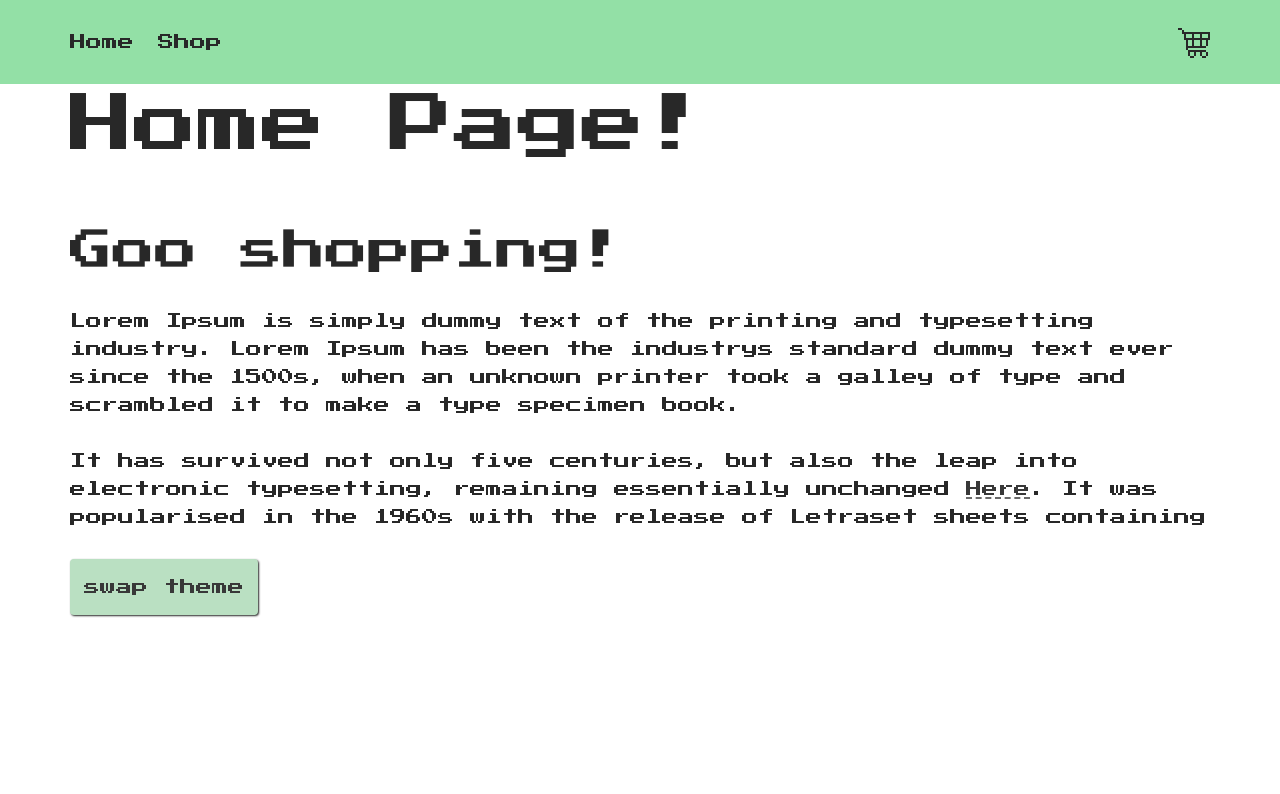
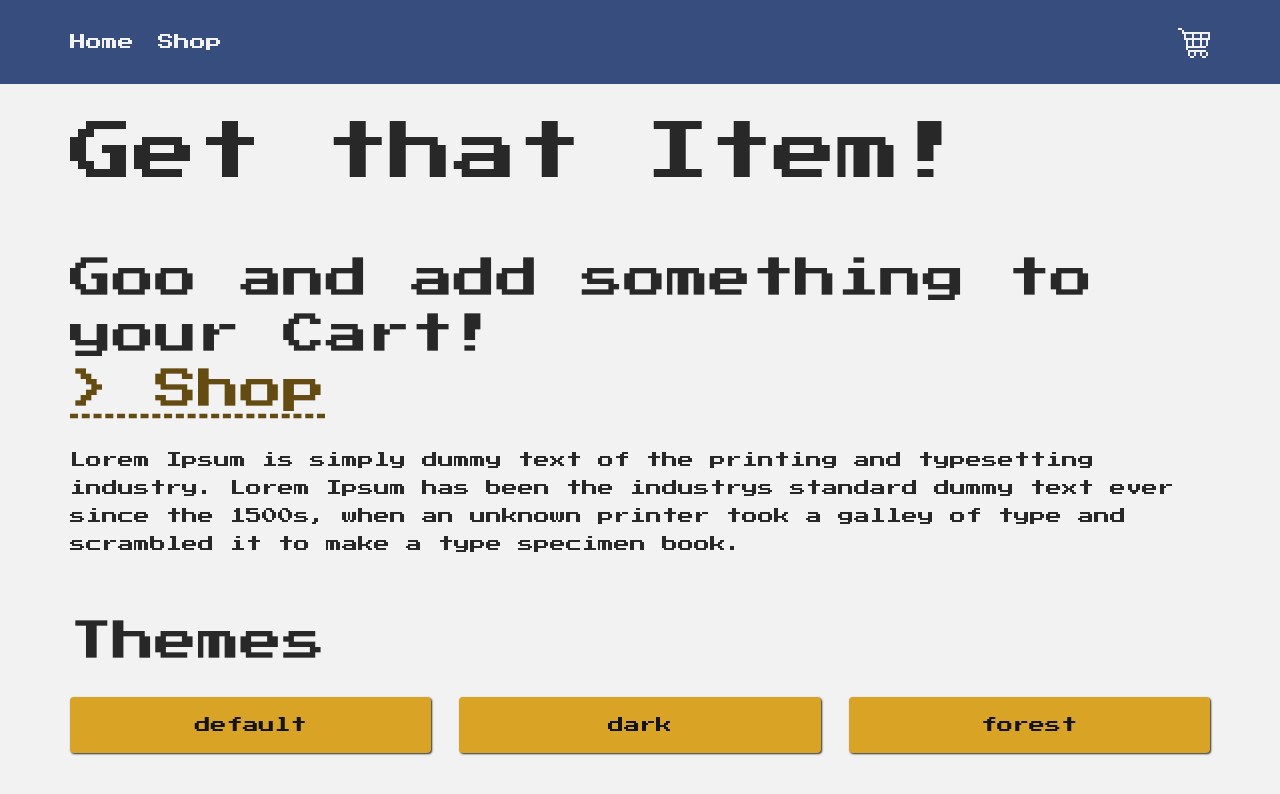
Before and after one commit to igorashs/react-shopping-cart, a React (Create React App) app: page / in a window 1280 px wide. Shown: the top 794 px of the page. Built offline with nearby package versions, Linux system fonts and the light colour scheme; the HTML template or start-up script is replaced by a standard one.

Commit message:
add useTheme

```diff
--- a/src/App.js
+++ b/src/App.js
@@ -1,39 +1,23 @@
-import { useState } from 'react';
 import { BrowserRouter as Router, Switch, Route } from 'react-router-dom';
-import { GlobalTheme, createTheme } from './GlobalTheme';
+import { GlobalTheme, useTheme } from './GlobalTheme';
 import { Header } from './shared/Header';
-import { Container } from './shared/Layout';
+import { Container, Wrapper } from './shared/Layout';
 import { Home } from './Home';
 import { Shop } from './Shop';
 import { Cart } from './Cart';
 
-const defaultTheme = createTheme();
-
-const darkTheme = createTheme({
-  textPrimary: '#fff',
-  textSecondary: '#fff',
-  primary: '#2f3594',
-  secondary: '#626594',
-  bodyBg: '#282828'
-});
-
 function App() {
-  const [theme, setTheme] = useState(defaultTheme);
-
-  const handleThemeSwap = () => {
-    setTheme((prevTheme) =>
-      prevTheme === defaultTheme ? darkTheme : defaultTheme
-    );
-  };
+  const [theme, changeTheme] = useTheme();
 
   return (
     <GlobalTheme theme={theme}>
       <Router>
         <Header />
+        <Wrapper>
           <Container>
             <Switch>
               <Route exact path='/'>
-              <Home onThemeSwap={handleThemeSwap} />
+                <Home onThemeChange={changeTheme} />
               </Route>
               <Route exact path='/shop'>
                 <Shop />
@@ -43,6 +27,7 @@ function App() {
               </Route>
             </Switch>
           </Container>
+        </Wrapper>
       </Router>
     </GlobalTheme>
   );
--- a/src/GlobalTheme/GlobalStyle/GlobalStyle.js
+++ b/src/GlobalTheme/GlobalStyle/GlobalStyle.js
@@ -13,7 +13,7 @@ export const GlobalStyle = createGlobalStyle`
   }
 
   :focus {
-    outline: dashed 2px var(--text-secondary);
+    outline: dashed 2px var(--body-color);
     outline-offset: 3px;
   }
 `;
--- a/src/GlobalTheme/GlobalStyle/rootVariables.js
+++ b/src/GlobalTheme/GlobalStyle/rootVariables.js
@@ -3,9 +3,13 @@ import { css } from 'styled-components';
 export const rootVariables = css`
   :root {
     /* colors */
-    --body-bg: ${({ theme }) => theme.bodyBg};
     --primary: ${({ theme }) => theme.primary};
     --secondary: ${({ theme }) => theme.secondary};
+    --secondary-light: ${({ theme }) => theme.secondaryLight};
+    --secondary-dark: ${({ theme }) => theme.secondaryDark};
+    --body-bg: ${({ theme }) => theme.bodyBg};
+    --body-color: ${({ theme }) => theme.bodyColor};
+    --body-accent: ${({ theme }) => theme.bodyAccent};
     --text-primary: ${({ theme }) => theme.textPrimary};
     --text-secondary: ${({ theme }) => theme.textSecondary};
 
--- a/src/GlobalTheme/GlobalStyle/typography.js
+++ b/src/GlobalTheme/GlobalStyle/typography.js
@@ -10,7 +10,7 @@ export const typography = css`
     font-family: var(--body-font-family);
     font-weight: var(--body-font-weight);
     line-height: var(--body-line-height);
-    color: var(--text-primary);
+    color: var(--body-color);
   }
 
   /* Inherit fonts for inputs and buttons */
@@ -28,7 +28,7 @@ export const typography = css`
   }
 
   a {
-    color: var(--text-secondary);
+    color: var(--body-accent);
     text-decoration-style: dashed;
   }
 
@@ -41,7 +41,7 @@ export const typography = css`
     font-family: var(--headers-font-family);
     font-weight: var(--headers-font-weight);
     line-height: var(--headers-line-height);
-    color: var(--text-primary);
+    color: var(--body-color);
   }
 
   /* mobile first sizes */
--- a/src/GlobalTheme/createTheme.js
+++ b/src/GlobalTheme/createTheme.js
@@ -1,20 +1,24 @@
 // default
-const breakpoints = {
+const BREAKPOITNS = {
   sm: '576px',
   md: '768px',
   lg: '992px',
   xl: '1200px'
 };
 
-const colors = {
-  textPrimary: '#282828',
-  textSecondary: '#383838',
-  primary: '#93e0a6',
-  secondary: '#bae0c2',
-  bodyBg: '#fff'
+const COLORS = {
+  primary: '#364d7d',
+  secondary: '#e0b652',
+  secondaryLight: '#e8c87d',
+  secondaryDark: '#d9a326',
+  bodyBg: '#f2f2f2',
+  bodyColor: '#282828',
+  bodyAccent: '#644b12',
+  textPrimary: '#f2f2f2',
+  textSecondary: '#141414'
 };
 
-const typography = {
+const TYPOGRAPHY = {
   bodyFontFamily: "'Press Start 2P', sans-serif",
   headersFontFamily: "'Press Start 2P', sans-serif",
   bodyText: '16px',
@@ -29,11 +33,12 @@ const typography = {
  * @param {*} options to be merged with default
  * @returns {*} theme
  */
-export function createTheme(options = {}) {
+export function createTheme(name = 'default', options = {}) {
   return {
-    breakpoints: { ...breakpoints },
-    ...colors,
-    ...typography,
+    name,
+    breakpoints: { ...BREAKPOITNS },
+    ...COLORS,
+    ...TYPOGRAPHY,
     ...options
   };
 }
--- a/src/GlobalTheme/index.js
+++ b/src/GlobalTheme/index.js
@@ -1,4 +1,4 @@
 import { GlobalTheme } from './GlobalTheme';
-import { createTheme } from './createTheme';
+import { useTheme } from './useTheme';
 
-export { GlobalTheme, createTheme };
+export { GlobalTheme, useTheme };
--- /dev/null
+++ b/src/GlobalTheme/useTheme.js
@@ -0,0 +1,42 @@
+import { useState } from 'react';
+import { createTheme } from './createTheme';
+
+const Themes = [
+  createTheme('default'),
+
+  createTheme('darkTheme', {
+    primary: '#145052',
+    secondary: '#521C40',
+    secondaryLight: '#852e68',
+    secondaryDark: '#4c1a3b',
+    bodyBg: '#282828',
+    bodyColor: '#fff',
+    bodyAccent: '#dea0ca',
+    textPrimary: '#fff',
+    textSecondary: '#fff'
+  }),
+
+  createTheme('forestTheme', {
+    primary: '#4abf40',
+    secondary: '#BF4737',
+    secondaryLight: '#cb5c4d',
+    secondaryDark: '#8a3428',
+    bodyBg: '#256020',
+    bodyColor: '#fff',
+    bodyAccent: '#e7b3ac',
+    textPrimary: '#0c1f0a',
+    textSecondary: '#fff'
+  })
+];
+
+export const useTheme = () => {
+  const [theme, setTheme] = useState(Themes[0]);
+
+  const changeTheme = (name) => {
+    const theme = Themes.find((t) => t.name === name);
+
+    setTheme(theme);
+  };
+
+  return [theme, changeTheme];
+};
--- a/src/Home/Home.js
+++ b/src/Home/Home.js
@@ -1,25 +1,37 @@
+import styled from 'styled-components';
 import { Button } from '../shared/Button';
+import { Link } from 'react-router-dom';
 
-export function Home({ onThemeSwap }) {
+const ThemeContainer = styled.div`
+  display: flex;
+  flex-wrap: wrap;
+  gap: var(--baseline);
+
+  > * {
+    flex: 1 1 140px;
+  }
+`;
+
+export function Home({ onThemeChange }) {
   return (
     <main>
-      <h1>Home Page!</h1>
-      <h2>Goo shopping!</h2>
+      <h1>Get that Item!</h1>
+      <h2>
+        Goo and add something to your Cart! <br />
+        <Link to='/shop'> &gt; Shop</Link>
+      </h2>
       <p>
         Lorem Ipsum is simply dummy text of the printing and typesetting
         industry. Lorem Ipsum has been the industrys standard dummy text ever
         since the 1500s, when an unknown printer took a galley of type and
         scrambled it to make a type specimen book.
       </p>
-
-      <p>
-        It has survived not only five centuries, but also the leap into
-        electronic typesetting, remaining essentially unchanged{' '}
-        <a href='#'>Here</a>. It was popularised in the 1960s with the release
-        of Letraset sheets containing
-      </p>
-
-      <Button onClick={onThemeSwap}>swap theme</Button>
+      <h2>Themes</h2>
+      <ThemeContainer>
+        <Button onClick={() => onThemeChange('default')}>default</Button>
+        <Button onClick={() => onThemeChange('darkTheme')}>dark</Button>
+        <Button onClick={() => onThemeChange('forestTheme')}>forest</Button>
+      </ThemeContainer>
     </main>
   );
 }
--- a/src/shared/Button.js
+++ b/src/shared/Button.js
@@ -9,8 +9,12 @@ const StyledButton = styled.button`
   border: 0;
   border-radius: 4px;
   color: var(--text-secondary);
-  background-color: var(--secondary);
-  box-shadow: 1px 1px 2px var(--text-primary);
+  background-color: var(--secondary-dark);
+  box-shadow: 1px 1px 2px var(--body-color);
+
+  :hover {
+    background-color: var(--secondary);
+  }
 
   ${({ small }) => small && smallBtn}
 `;
--- a/src/shared/Header/Header.js
+++ b/src/shared/Header/Header.js
@@ -33,6 +33,7 @@ const LinkCartItem = styled.li`
   a {
     width: 2rem;
     height: 2rem;
+    color: var(--text-primary);
   }
 `;
 
--- a/src/shared/Layout.js
+++ b/src/shared/Layout.js
@@ -1,4 +1,8 @@
 import styled from 'styled-components';
+
+export const Wrapper = styled.div`
+  margin: var(--baseline) 0;
+`;
 
 export const Container = styled.div`
   /* mobile first */
--- a/src/shared/Svg.js
+++ b/src/shared/Svg.js
@@ -1,14 +1,8 @@
-import styled from 'styled-components';
-
-const StyledSvg = styled.svg`
-  color: var(--text-primary);
-`;
-
 export function Svg({ href, id, viewBox = '0 0 16 16', title = '' }) {
   return (
-    <StyledSvg viewBox={viewBox}>
+    <svg viewBox={viewBox}>
       <title>{title}</title>
       <use xlinkHref={`${href}#${id}`}></use>
-    </StyledSvg>
+    </svg>
   );
 }
```
Lines whose indentation alone changed are shown as unchanged.
